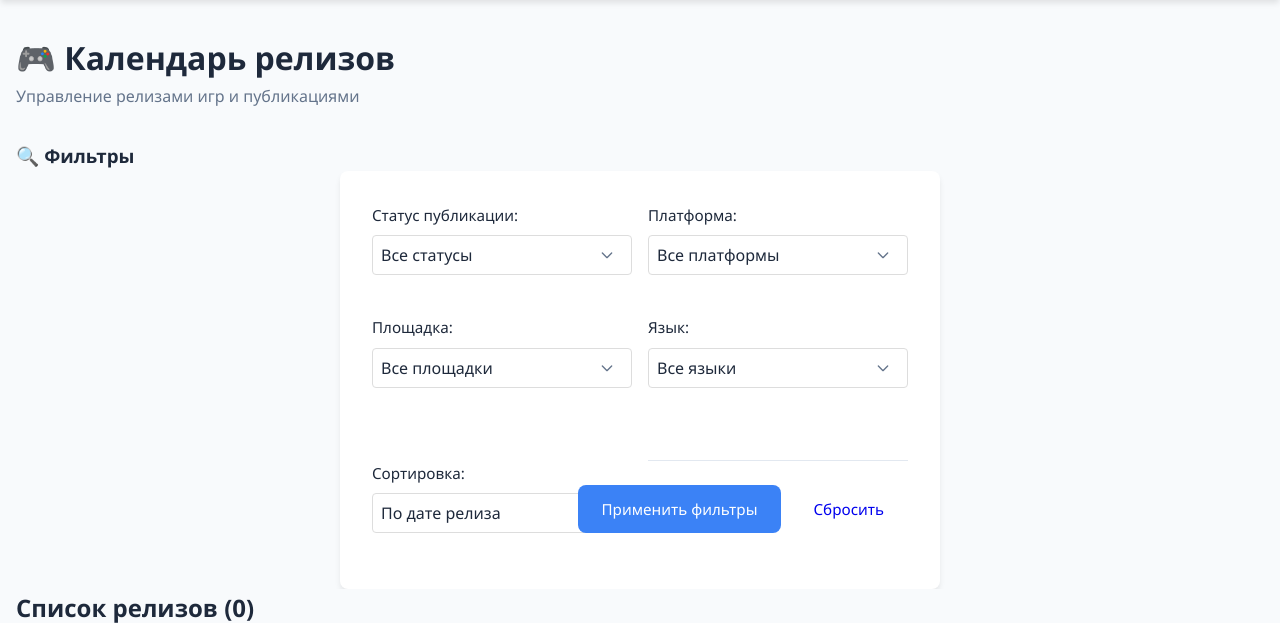
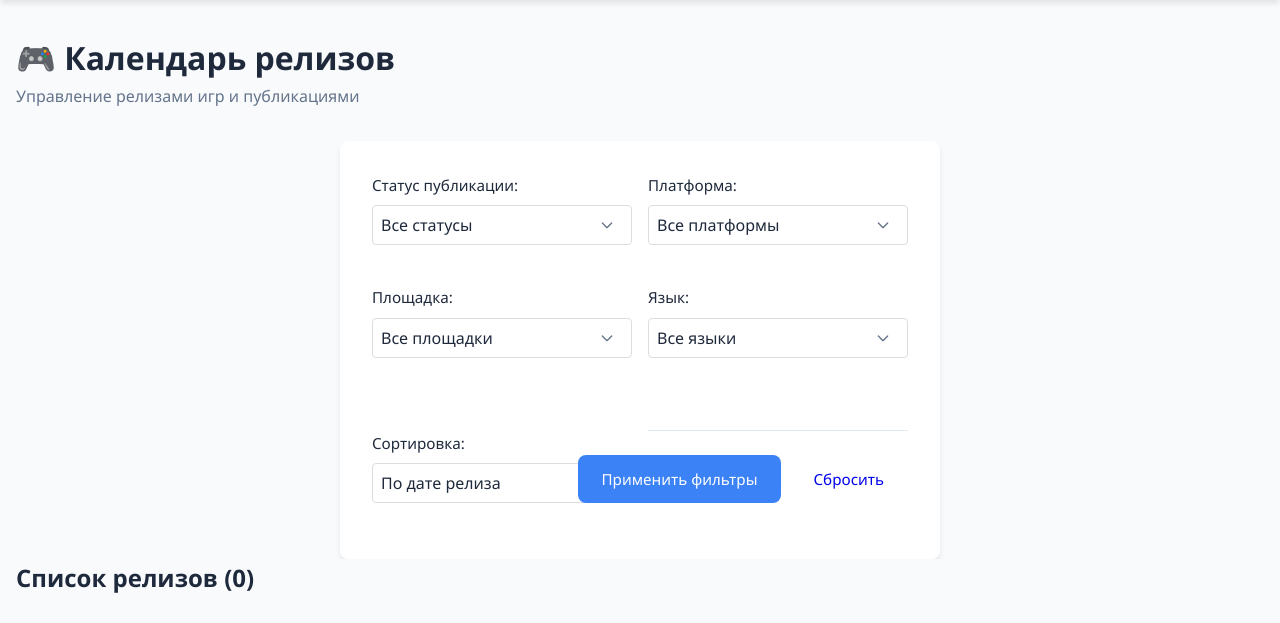
Before and after one commit to EscapingKotaro/CyndykTaskManager, a Django app: page /releases/ in a window 1280 px wide. Shown: the part 80-703 px from the top of the page. Run offline with Django 5.2, Linux system fonts and the light colour scheme; a user stored in the database is signed in; data that the repository does not hold is empty.

Commit message:
Update release_list.html

```diff
--- a/releases/templates/releases/release_list.html
+++ b/releases/templates/releases/release_list.html
@@ -15,7 +15,6 @@
 
 <!-- 🔥 ФОРМА ФИЛЬТРОВ -->
 <div class="card">
-    <h3>🔍 Фильтры</h3>
     <form method="get" style="display: grid; grid-template-columns: repeat(auto-fit, minmax(200px, 1fr)); gap: 1rem; align-items: end;">
 
         <!-- Фильтр по статусу публикации -->
```
